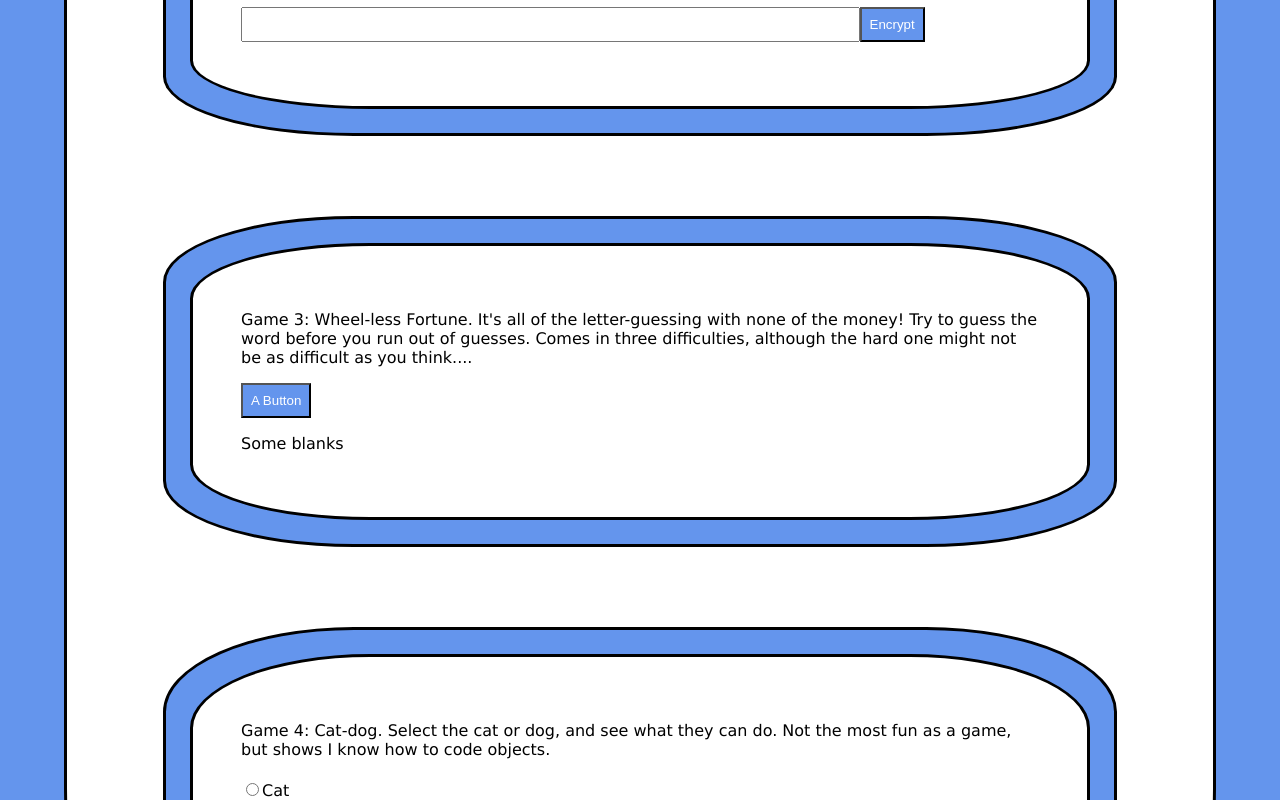
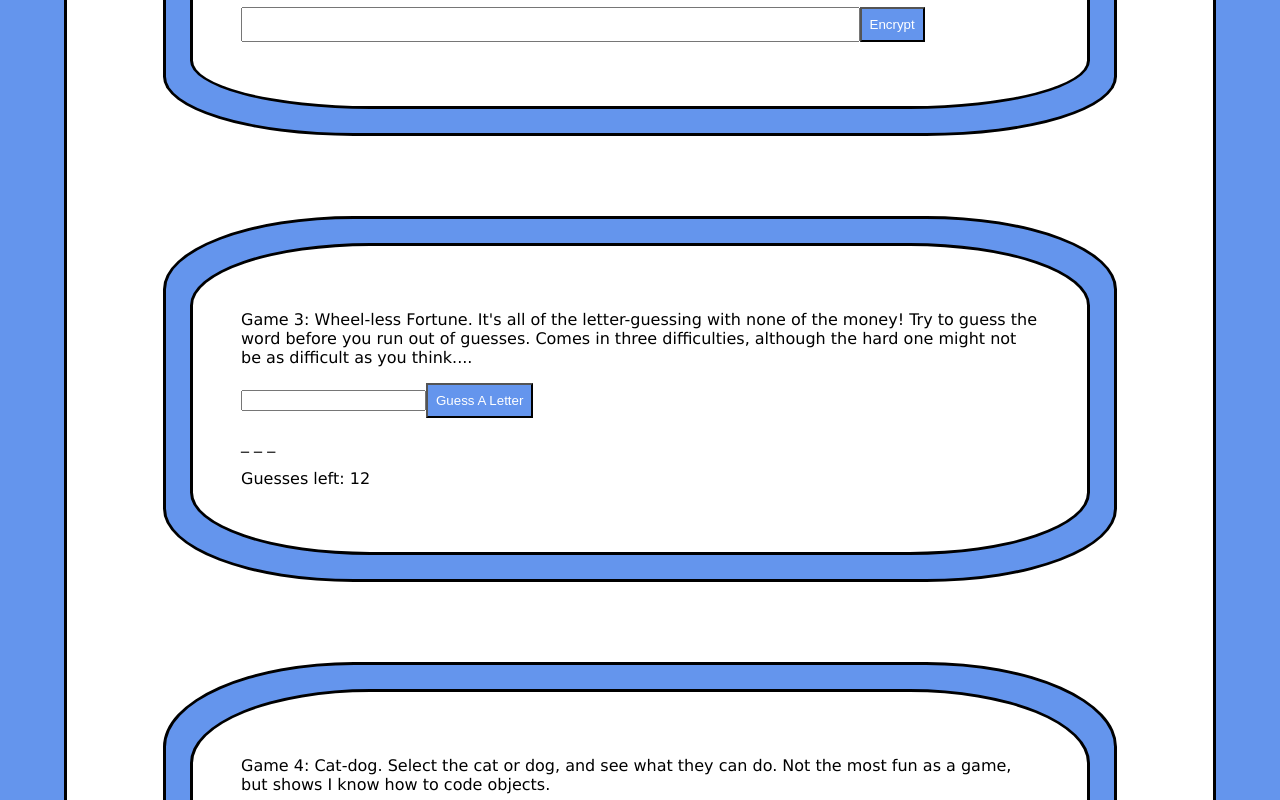
Before and after one commit to L1ndseyHerman/Personal-Website-ReactJS, a React (Create React App) app: page /js-skills in a window 1280 px wide. Both pictures are taken after a click on the button "Easy". Shown: the part 1184-1984 px from the top of the page. Built offline with nearby package versions, Linux system fonts and the light colour scheme.

Commit message:
Wheel-less Fortune only accepts one letter guess at a time.

```diff
--- a/src/components/In_GameWheel_lessFortune.tsx
+++ b/src/components/In_GameWheel_lessFortune.tsx
@@ -1,4 +1,4 @@
-import React from "react";
+import React, { useState, useRef } from "react";
 import classes from "./In_GameWheel_lessFortune.module.css";
 
 type ThisTurnSettings = { wonThisTurn: boolean; lostThisTurn: boolean };
@@ -6,17 +6,37 @@ type ThisTurnSettings = { wonThisTurn: boolean; lostThisTurn: boolean };
 const In_GameWheel_lessFortune: React.FC<{
   clickHandler: ({ wonThisTurn, lostThisTurn }: ThisTurnSettings) => void;
 }> = (props) => {
+  //  Hard-coding the easy amounts for now:
+  const [whatYouSolvedSoFar, setWhatYouSolvedSoFar] = useState("_ _ _ ");
+  const [guessesLeft, setGuessesLeft] = useState(12);
+  const [inputHasError, setInputHasError] = useState(false);
+  const theAnswer = "cat";
+  const guessRef = useRef<HTMLInputElement>(null);
+
+  //	Makes sure the input is just one lower-case letter.
+  const checkInputForErrors = () => {
+    const inputString = guessRef.current!.value;
+    //	Makes sure the letter is both the start and the end of the regex, meaning nothing else can be there.
+    const regex = /^[a-z]$/;
+    const hasOnlyOneLower = inputString.match(regex);
+    if (hasOnlyOneLower) {
+      setInputHasError(false);
+      //checkIfLetterInWord(inputString);
+      props.clickHandler({ wonThisTurn: true, lostThisTurn: false });
+    } else {
+      setInputHasError(true);
+    }
+  };
+
   return (
     <>
-      <button
-        className={classes.button}
-        onClick={() =>
-          props.clickHandler({ wonThisTurn: true, lostThisTurn: false })
-        }
-      >
-        A Button
+      <input type="text" ref={guessRef} />
+      <button className={classes.button} onClick={checkInputForErrors}>
+        Guess A Letter
       </button>
-      <p>Some blanks</p>
+      {inputHasError && <p>Please guess one lower-case letter at a time.</p>}
+      <p>{whatYouSolvedSoFar}</p>
+      <p>Guesses left: {guessesLeft}</p>
     </>
   );
 };
```
